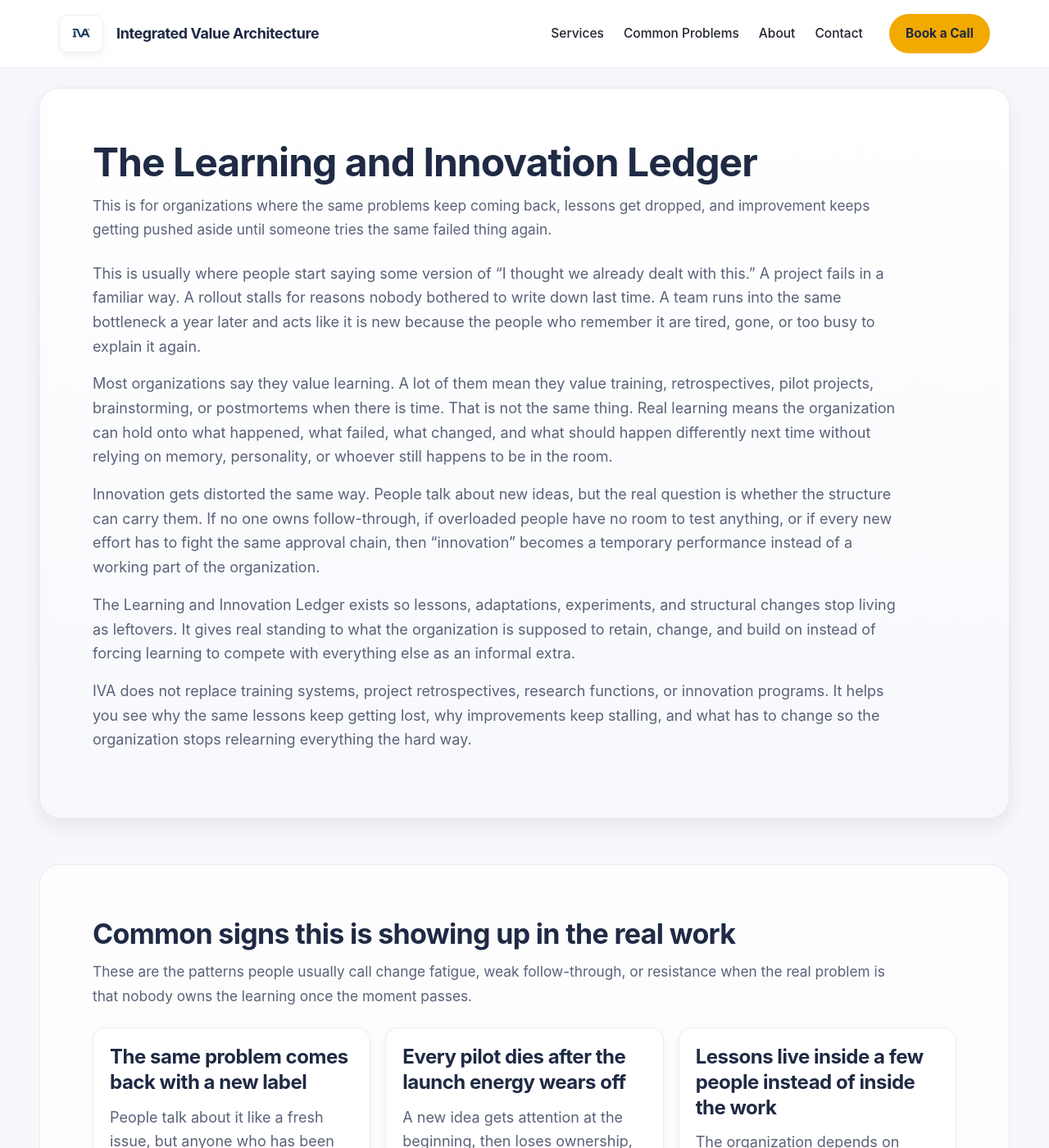
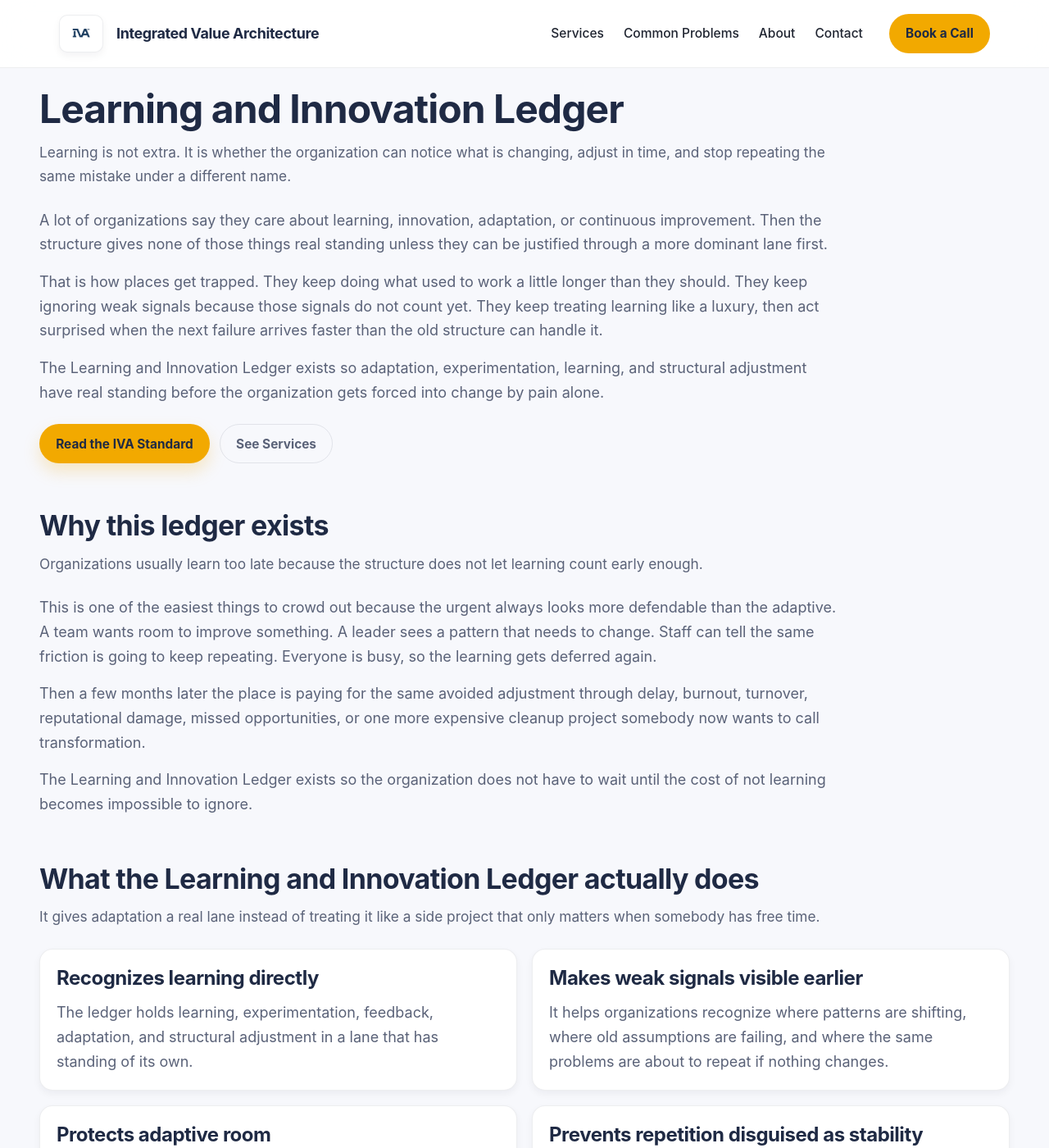
Before and after one commit to efost7873/integratedvaluearchitecture.com, a Jekyll site: the page built from learning.html, in a window 1280 px wide and 1400 px high. Shown: the whole window at 82% size. Built offline with Jekyll 4.4.1, drawn with Linux system fonts in a browser that asks for light colours; some of the changed text lies outside the part shown.

Commit message:
Revise SEO and enhance content in learning.html
Updated SEO titles and descriptions, improved content clarity and structure throughout the Learning and Innovation Ledger page.

```diff
--- a/learning.html
+++ b/learning.html
@@ -1,369 +1,228 @@
 ---
 layout: default
 title: Learning and Innovation Ledger
-seo_title: Learning and Innovation Ledger | When the Same Mistakes Keep Coming Back
-seo_description: The IVA Learning and Innovation Ledger helps organizations fix the pattern where lessons get lost, improvements stall, and the same failures keep repeating because nobody owns the learning.
+permalink: /learning/
+seo_title: Learning and Innovation Ledger | Integrated Value Architecture LLC
+seo_description: The Learning and Innovation Ledger in Integrated Value Architecture gives adaptation, experimentation, learning, and change capacity real standing so organizations do not keep repeating the same failures until they become expensive.
 ---
 
 <div class="iva-page">
+
 <main>
 
-  <section id="learn-intro" class="iva-band-strong">
+  <section id="learning-hero">
     <div class="section-header">
-      <h1>The Learning and Innovation Ledger</h1>
+      <h1>Learning and Innovation Ledger</h1>
       <p class="section-subtitle">
-        This is for organizations where the same problems keep coming back, lessons get dropped, and improvement keeps getting pushed aside until someone tries the same failed thing again.
+        Learning is not extra. It is whether the organization can notice what is changing, adjust in time, and stop repeating the same mistake under a different name.
       </p>
     </div>
 
     <p>
-      This is usually where people start saying some version of “I thought we already dealt with this.” A project fails in a familiar way. A rollout stalls for reasons nobody bothered to write down last time. A team runs into the same bottleneck a year later and acts like it is new because the people who remember it are tired, gone, or too busy to explain it again.
+      A lot of organizations say they care about learning, innovation, adaptation, or continuous improvement. Then the structure gives none of those things real standing unless they can be justified through a more dominant lane first.
     </p>
 
     <p>
-      Most organizations say they value learning. A lot of them mean they value training, retrospectives, pilot projects, brainstorming, or postmortems when there is time. That is not the same thing. Real learning means the organization can hold onto what happened, what failed, what changed, and what should happen differently next time without relying on memory, personality, or whoever still happens to be in the room.
+      That is how places get trapped. They keep doing what used to work a little longer than they should. They keep ignoring weak signals because those signals do not count yet. They keep treating learning like a luxury, then act surprised when the next failure arrives faster than the old structure can handle it.
     </p>
 
     <p>
-      Innovation gets distorted the same way. People talk about new ideas, but the real question is whether the structure can carry them. If no one owns follow-through, if overloaded people have no room to test anything, or if every new effort has to fight the same approval chain, then “innovation” becomes a temporary performance instead of a working part of the organization.
+      The Learning and Innovation Ledger exists so adaptation, experimentation, learning, and structural adjustment have real standing before the organization gets forced into change by pain alone.
+    </p>
+
+    <div class="iva-btn-row">
+      <a href="{{ site.baseurl }}/standard/" class="iva-btn-primary">Read the IVA Standard</a>
+      <a href="{{ site.baseurl }}/services/" class="iva-btn-secondary">See Services</a>
+    </div>
+  </section>
+
+  <section id="learning-why-it-exists">
+    <div class="section-header">
+      <h2>Why this ledger exists</h2>
+      <p class="section-subtitle">
+        Organizations usually learn too late because the structure does not let learning count early enough.
+      </p>
+    </div>
+
+    <p>
+      This is one of the easiest things to crowd out because the urgent always looks more defendable than the adaptive. A team wants room to improve something. A leader sees a pattern that needs to change. Staff can tell the same friction is going to keep repeating. Everyone is busy, so the learning gets deferred again.
     </p>
 
     <p>
-      The Learning and Innovation Ledger exists so lessons, adaptations, experiments, and structural changes stop living as leftovers. It gives real standing to what the organization is supposed to retain, change, and build on instead of forcing learning to compete with everything else as an informal extra.
+      Then a few months later the place is paying for the same avoided adjustment through delay, burnout, turnover, reputational damage, missed opportunities, or one more expensive cleanup project somebody now wants to call transformation.
     </p>
 
     <p>
-      IVA does not replace training systems, project retrospectives, research functions, or innovation programs. It helps you see why the same lessons keep getting lost, why improvements keep stalling, and what has to change so the organization stops relearning everything the hard way.
+      The Learning and Innovation Ledger exists so the organization does not have to wait until the cost of not learning becomes impossible to ignore.
     </p>
   </section>
 
+  <section id="learning-what-it-does">
+    <div class="section-header">
+      <h2>What the Learning and Innovation Ledger actually does</h2>
+      <p class="section-subtitle">
+        It gives adaptation a real lane instead of treating it like a side project that only matters when somebody has free time.
+      </p>
+    </div>
 
-  <section id="learn-triggers" class="iva-band-soft">
+    <div class="grid grid-2">
+      <div class="card">
+        <h3>Recognizes learning directly</h3>
+        <p>
+          The ledger holds learning, experimentation, feedback, adaptation, and structural adjustment in a lane that has standing of its own.
+        </p>
+      </div>
+
+      <div class="card">
+        <h3>Makes weak signals visible earlier</h3>
+        <p>
+          It helps organizations recognize where patterns are shifting, where old assumptions are failing, and where the same problems are about to repeat if nothing changes.
+        </p>
+      </div>
+
+      <div class="card">
+        <h3>Protects adaptive room</h3>
+        <p>
+          It gives learning more than symbolic value by treating adjustment, experimentation, and reflection as real governance concerns instead of optional extras.
+        </p>
+      </div>
+
+      <div class="card">
+        <h3>Prevents repetition disguised as stability</h3>
+        <p>
+          It helps stop organizations from mistaking “we are still doing it the old way” for actual competence just because the pain has not fully landed yet.
+        </p>
+      </div>
+    </div>
+  </section>
+
+  <section id="learning-what-goes-wrong">
     <div class="section-header">
-      <h2>Common signs this is showing up in the real work</h2>
+      <h2>What goes wrong when learning does not have real standing</h2>
       <p class="section-subtitle">
-        These are the patterns people usually call change fatigue, weak follow-through, or resistance when the real problem is that nobody owns the learning once the moment passes.
+        This is where the place keeps paying tuition for the same lesson.
       </p>
     </div>
 
     <div class="grid grid-3">
-
-      <div class="card">
-        <h3>The same problem comes back with a new label</h3>
-        <p>
-          People talk about it like a fresh issue, but anyone who has been around long enough knows the organization has already seen this movie.
-        </p>
-      </div>
-
-      <div class="card">
-        <h3>Every pilot dies after the launch energy wears off</h3>
-        <p>
-          A new idea gets attention at the beginning, then loses ownership, room, or standing once the real work piles back in.
-        </p>
-      </div>
-
-      <div class="card">
-        <h3>Lessons live inside a few people instead of inside the work</h3>
-        <p>
-          The organization depends on certain people to remember what happened last time and warn everyone else before the same mistake happens again.
-        </p>
-      </div>
-
-      <div class="card">
-        <h3>Postmortems happen, then nothing changes</h3>
-        <p>
-          Teams talk honestly after a failure, but the insight never gets carried forward into how decisions, approvals, or ownership actually work.
-        </p>
-      </div>
-
-      <div class="card">
-        <h3>Improvement gets cut the minute pressure rises</h3>
-        <p>
-          The first thing to disappear when people get overloaded is reflection, adjustment, and any work meant to prevent the next repeat failure.
-        </p>
-      </div>
-
-      <div class="card">
-        <h3>New people walk straight into old problems</h3>
-        <p>
-          Turnover wipes out informal memory, and incoming staff inherit the same mess without any durable record of what has already been tried.
-        </p>
-      </div>
-
+      <div class="card"><p>The same failure keeps showing up and people keep acting like each round is somehow new.</p></div>
+      <div class="card"><p>Staff can see what needs to change, but there is no real lane for that insight to count before damage builds.</p></div>
+      <div class="card"><p>Innovation gets reduced to branding while the structure still punishes actual adjustment.</p></div>
+      <div class="card"><p>The organization keeps rewarding short-term continuity even when continuity is clearly making the next problem worse.</p></div>
+      <div class="card"><p>Lessons get extracted after the fact, then buried because nothing in the structure gives them durable standing.</p></div>
+      <div class="card"><p>People call the organization resilient when it is really just enduring the same preventable strain again.</p></div>
     </div>
   </section>
 
-
-  <section id="learn-for" class="iva-band-strong">
+  <section id="learning-mechanism">
     <div class="section-header">
-      <h2>Who this page is for</h2>
-    </div>
-
-    <div class="grid grid-2">
-
-      <div class="card">
-        <h3>Good fit</h3>
-        <p>
-          Executive leaders, strategy leaders, innovation leaders, department heads, chiefs of staff, program leaders, and managers who are tired of watching the same failures come back because nobody held onto the lesson.
-        </p>
-      </div>
-
-      <div class="card">
-        <h3>Not the right fit</h3>
-        <p>
-          This is not for someone looking for idea management software, a brainstorming workshop, a training catalog, or generic change management advice that leaves the same structure in place.
-        </p>
-      </div>
-
-    </div>
-  </section>
-
-
-  <section id="learn-daily" class="iva-band-soft">
-    <div class="section-header">
-      <h2>What changes in daily work when learning stops being treated like leftovers</h2>
-    </div>
-
-    <div class="grid grid-3">
-
-      <div class="card">
-        <h3>Fewer repeated failures</h3>
-        <p>
-          The organization gets better at carrying lessons forward instead of rediscovering the same weak point every year.
-        </p>
-      </div>
-
-      <div class="card">
-        <h3>Less dependence on institutional memory hoarding</h3>
-        <p>
-          Teams rely less on a few long-tenured people to remember what happened, what failed, and what to avoid.
-        </p>
-      </div>
-
-      <div class="card">
-        <h3>Better follow-through after reflection</h3>
-        <p>
-          Postmortems, reviews, and lessons learned are more likely to change actual work instead of becoming a meeting people forget by Monday.
-        </p>
-      </div>
-
-      <div class="card">
-        <h3>Innovation gets more honest</h3>
-        <p>
-          New ideas are judged less by launch excitement and more by whether the structure can actually carry them.
-        </p>
-      </div>
-
-      <div class="card">
-        <h3>Improvement work survives pressure better</h3>
-        <p>
-          Learning does not disappear the moment delivery gets hard because it has clearer standing in the structure.
-        </p>
-      </div>
-
-      <div class="card">
-        <h3>New staff inherit fewer invisible traps</h3>
-        <p>
-          People coming in are less likely to repeat old mistakes simply because nobody gave the lesson durable form.
-        </p>
-      </div>
-
-    </div>
-  </section>
-
-
-  <section id="learn-benefits" class="iva-band-strong">
-    <div class="section-header">
-      <h2>What gets better in practice</h2>
+      <h2>What is usually happening underneath it</h2>
       <p class="section-subtitle">
-        These are the places organizations usually blame on weak execution or resistance when the real issue is that lessons never had standing long enough to change anything.
+        Learning gets crowded out when one narrower lane still decides what counts and what can move.
       </p>
     </div>
 
-    <div class="grid grid-2">
+    <p>
+      One founder, one office, one department, one role, or one dominant lane becomes the place that decides what counts, what gets tracked, what gets reported, and what can move. If learning has to be translated through that lane first, then learning only counts when it fits the existing structure cleanly enough to survive the trip.
+    </p>
 
-      <div class="card">
-        <h3>Projects stop dying the same death</h3>
-        <p>
-          It becomes easier to spot the approval choke point, ownership gap, or overload pattern that keeps killing new efforts after the kickoff.
-        </p>
-      </div>
+    <p>
+      That is why organizations miss things they were actually being told. The signal was there. Staff saw it. Teams felt it. Sometimes leadership even sensed it. The problem was that the structure did not give that signal real standing before the more dominant lane had already decided what mattered.
+    </p>
 
-      <div class="card">
-        <h3>Strategy survives contact with reality a little better</h3>
-        <p>
-          The organization gets better at adjusting based on what actually happened instead of clinging to a plan that already failed in practice.
-        </p>
-      </div>
-
-      <div class="card">
-        <h3>Retrospectives stop being decorative</h3>
-        <p>
-          Teams spend less time saying the right things after a failure and more time changing what caused it.
-        </p>
-      </div>
-
-      <div class="card">
-        <h3>Innovation efforts get fewer false starts</h3>
-        <p>
-          The organization gets more selective about what it launches and more realistic about whether there is room, ownership, and follow-through to carry it.
-        </p>
-      </div>
-
-      <div class="card">
-        <h3>Turnover hurts less</h3>
-        <p>
-          When people leave, the organization loses less of the lesson because the learning does not live only inside them.
-        </p>
-      </div>
-
-      <div class="card">
-        <h3>Change fatigue gets easier to name honestly</h3>
-        <p>
-          Instead of blaming people for “resistance,” leaders can see whether the real issue is that the organization keeps starting things it cannot carry to completion.
-        </p>
-      </div>
-
-    </div>
+    <p>
+      Then people act like hindsight arrived from nowhere.
+    </p>
   </section>
 
-
-  <section id="learn-not" class="iva-band-soft">
+  <section id="learning-what-this-is-not">
     <div class="section-header">
       <h2>What this is not</h2>
-    </div>
-
-    <div class="grid grid-2">
-
-      <div class="card">
-        <h3>Not idea software</h3>
-        <p>
-          IVA does not sell an innovation platform, suggestion box, or knowledge management tool.
-        </p>
-      </div>
-
-      <div class="card">
-        <h3>Not a training library</h3>
-        <p>
-          This is not a catalog of learning content or a generic employee development program.
-        </p>
-      </div>
-
-      <div class="card">
-        <h3>Not postmortem theater</h3>
-        <p>
-          The point is not to talk better after failure while leaving the same structure in place.
-        </p>
-      </div>
-
-      <div class="card">
-        <h3>Not innovation language without carrying capacity</h3>
-        <p>
-          The point is not to praise experimentation while the actual work has no room, ownership, or follow-through to support it.
-        </p>
-      </div>
-
-    </div>
-  </section>
-
-
-  <section id="learn-start" class="iva-band-strong">
-    <div class="section-header">
-      <h2>How people usually start</h2>
       <p class="section-subtitle">
-        You do not need to jump straight into a major engagement just because the organization keeps repeating itself.
+        This page is not here to cosplay innovation.
       </p>
     </div>
 
     <div class="grid grid-3">
-
-      <div class="card">
-        <h3>Paid Advisory Call</h3>
-        <p>
-          Best when you want to walk through one repeated failure pattern, one stalled improvement effort, or one problem the organization should have already learned from.
-        </p>
-      </div>
-
-      <div class="card">
-        <h3>Fixed-Fee Review</h3>
-        <p>
-          Best when one recurring lesson-loss pattern, one failed initiative type, or one repeated decision mistake needs a focused read before broader work makes sense.
-        </p>
-      </div>
-
-      <div class="card">
-        <h3>Full Structural Work</h3>
-        <p>
-          Best when repeated failures, stalled improvements, and weak follow-through are spread across teams, roles, and leadership layers.
-        </p>
-      </div>
-
+      <div class="card"><p>This is not innovation theater.</p></div>
+      <div class="card"><p>This is not HR language about growth mindset.</p></div>
+      <div class="card"><p>This is not a culture page.</p></div>
+      <div class="card"><p>This is not brainstorming for its own sake.</p></div>
+      <div class="card"><p>This is not a promise to chase every new idea that walks past the building.</p></div>
+      <div class="card"><p>This is not fluff. It is a way to give adaptation real standing before failure forces it.</p></div>
     </div>
   </section>
 
-
-  <section id="learn-cross-ledger" class="iva-band-soft">
+  <section id="learning-what-changes">
     <div class="section-header">
-      <h2>Where learning failure usually spills next</h2>
+      <h2>What changes when learning has the right place</h2>
+      <p class="section-subtitle">
+        The organization gets better at adjusting before the price of not adjusting gets stupid.
+      </p>
     </div>
 
-    <div class="grid grid-2">
-
-      <a class="card card-link" href="{{ site.baseurl }}/operations">
-        <h3>Operational Ledger</h3>
-        <p>
-          When the organization does not hold onto what failed, operations usually pays first through repeated breakdowns, rework, and preventable slowdown.
-        </p>
-        <p class="card-meta">View Operational Ledger</p>
-      </a>
-
-      <a class="card card-link" href="{{ site.baseurl }}/capacity">
-        <h3>Capacity Ledger</h3>
-        <p>
-          When the same mistakes keep coming back, the same people usually end up carrying the cleanup again and again.
-        </p>
-        <p class="card-meta">View Capacity Ledger</p>
-      </a>
-
-      <a class="card card-link" href="{{ site.baseurl }}/finance">
-        <h3>Financial Ledger</h3>
-        <p>
-          When repeated failures go unlearned, finance eventually sees the cost through variance, waste, rework, and repeated bad bets.
-        </p>
-        <p class="card-meta">View Financial Ledger</p>
-      </a>
-
-      <a class="card card-link" href="{{ site.baseurl }}/external">
-        <h3>Externalities and Equity Ledger</h3>
-        <p>
-          When the organization never learns from outside impact, stakeholders and affected communities keep paying for the same blind spot.
-        </p>
-        <p class="card-meta">View Externalities and Equity Ledger</p>
-      </a>
-
+    <div class="grid grid-3">
+      <div class="card"><p>Weak signals get recognized earlier instead of dismissed until they become expensive.</p></div>
+      <div class="card"><p>Recurring failures stop getting rediscovered as if nobody saw them coming.</p></div>
+      <div class="card"><p>Adaptation has a real lane instead of borrowing legitimacy from somewhere else.</p></div>
+      <div class="card"><p>Leaders can make room for learning without pretending urgency disappeared.</p></div>
+      <div class="card"><p>The organization gets less dependent on pain as its main teacher.</p></div>
+      <div class="card"><p>Innovation stops being theater and starts being structurally possible.</p></div>
     </div>
   </section>
 
-
-  <section id="learn-next" class="iva-cta-section">
+  <section id="learning-how-it-fits">
     <div class="section-header">
-      <h2>Start where the problem is already showing up</h2>
+      <h2>How this ledger fits inside IVA</h2>
       <p class="section-subtitle">
-        If the same mistakes keep coming back, improvement keeps stalling, or new efforts keep dying the same way, that is enough to start.
+        The Learning and Innovation Ledger is one ledger, not the whole architecture.
       </p>
     </div>
 
     <p>
-      You do not need to start with a full major engagement. Some organizations begin with a paid advisory call. Others need a fixed-fee review or broader structural work.
+      Integrated Value Architecture uses multiple ledgers because organizations do not just need money, operations, and capacity. They also need a way to recognize when the structure itself needs to adjust. The Learning and Innovation Ledger gives adaptation real standing instead of leaving it to informal heroics, personal insight, or whatever somebody can squeeze into the margins.
+    </p>
+
+    <p>
+      It works alongside the Financial Ledger, Operational Ledger, Capacity Ledger, and Externalities and Equity Ledger so learning does not have to wait until another lane finally feels enough pain to let it count.
+    </p>
+
+    <div class="iva-btn-row">
+      <a href="{{ site.baseurl }}/capacity/" class="iva-btn-primary">See the Capacity Ledger</a>
+      <a href="{{ site.baseurl }}/external/" class="iva-btn-secondary">See the Externalities and Equity Ledger</a>
+    </div>
+  </section>
+
+  <section id="learning-real-world">
+    <div class="section-header">
+      <h2>Where this shows up in real organizations</h2>
+      <p class="section-subtitle">
+        This is not only a large-organization problem. Smaller entities often feel it faster.
+      </p>
+    </div>
+
+    <p>
+      In a founder-led business, this may look like one person seeing the next structural problem coming but never having enough room to fix it before the week gets eaten again. In a small team, it may mean everyone knows what needs to change but nothing in the structure gives that adjustment standing against the day’s immediate demands. In a larger organization, it may mean lessons get harvested, presented, archived, and ignored while the same pattern keeps grinding through the place.
+    </p>
+
+    <p>
+      The issue is not scale. The issue is whether learning has real standing or whether the organization still relies on pain to force adaptation.
+    </p>
+  </section>
+
+  <section id="learning-cta" class="iva-cta-section">
+    <h2>Start where the same lesson keeps getting paid for twice</h2>
+    <p>
+      If the place keeps rediscovering the same problem after it already had enough evidence to learn from it, that is enough to start.
     </p>
 
     <div class="iva-btn-row">
       <a href="https://book.ms/b/IntegratedValueArchitectureLLC@integratedvaluearchitecture.com" class="iva-btn-primary">Book a Paid Advisory Call</a>
-      <a href="{{ site.baseurl }}/services" class="iva-btn-secondary">See Services</a>
+      <a href="{{ site.baseurl }}/fixed-fee-review/" class="iva-btn-secondary">Start with a Fixed-Fee Review</a>
     </div>
 
     <p class="iva-cta-meta">
-      If the organization keeps relearning the same lesson the hard way, start there.
+      Learning matters. It should count before pain has to teach the lesson again.
     </p>
   </section>
 
```
